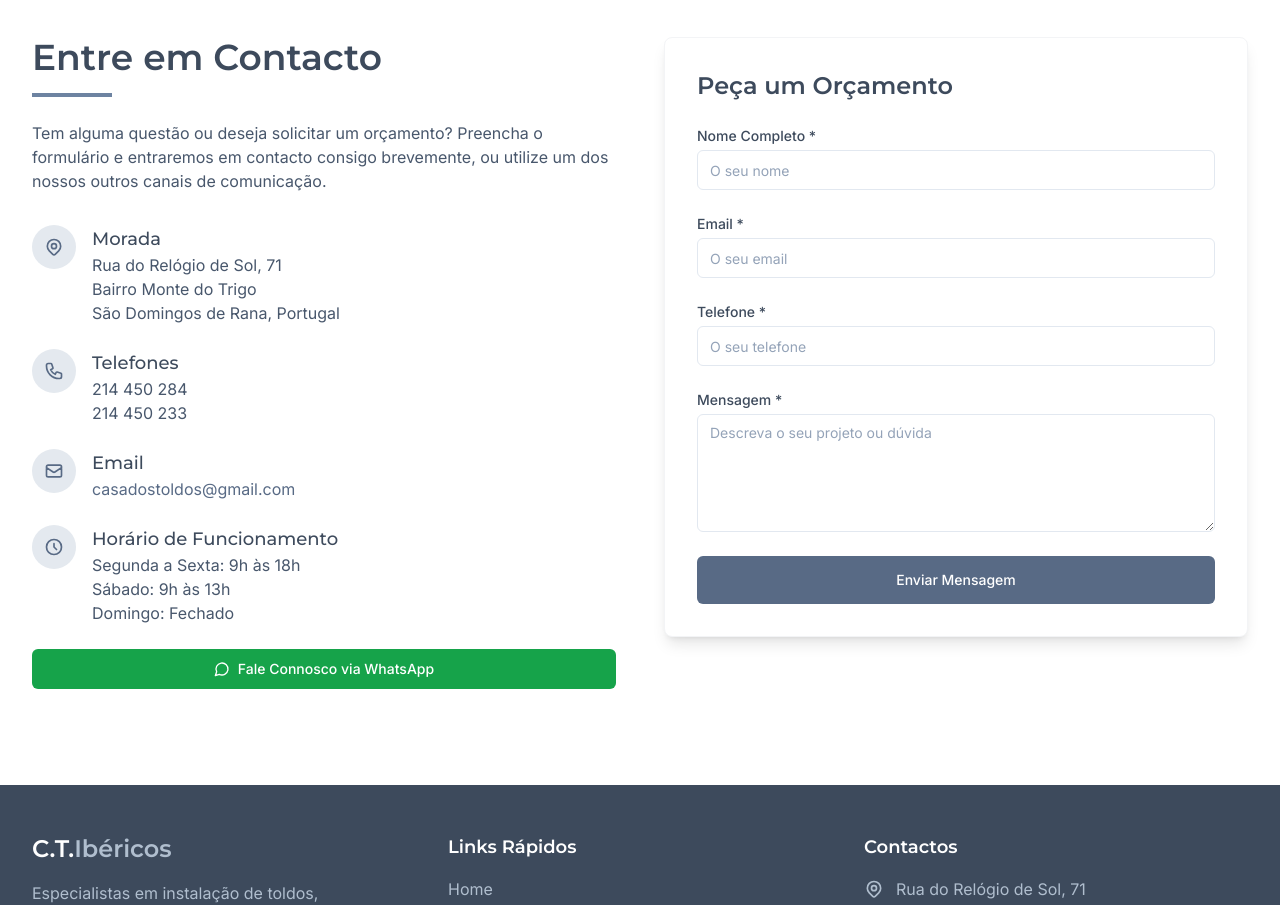
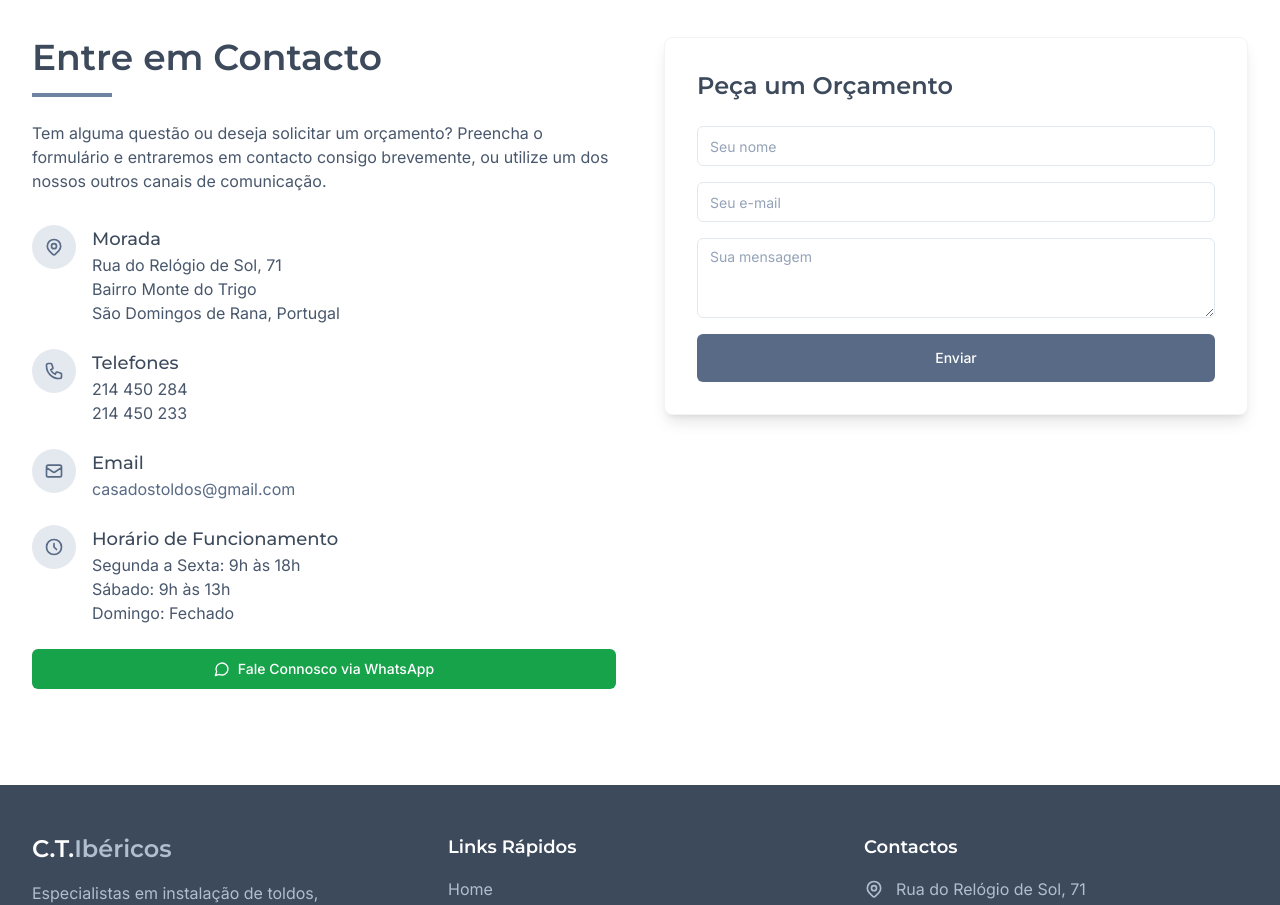
Before and after one commit to Filho18/ibericos-outdoor-spaces, a React (Vite) app: page / in a window 1280 px wide. Shown: the part 3260-4165 px from the top of the page. Built offline with nearby package versions, Linux system fonts and the light colour scheme.

Commit message:
Refactor: Replace contact form with FormSubmit
Replaced the contact form in `ContactSection.tsx` with a simplified version using FormSubmit. Removed all state management and related logic, and integrated the provided HTML form structure, preserving existing UI component styles.

```diff
--- a/src/components/ContactSection.tsx
+++ b/src/components/ContactSection.tsx
@@ -140,74 +140,13 @@ const ContactSection = () => {
             <div className="bg-white p-8 rounded-lg shadow-lg border border-gray-100">
               <h3 className="text-2xl font-semibold mb-6 text-iberico-800">Peça um Orçamento</h3>
 
-              <form
-                action="https://formsubmit.co/el/jegaso"
-                method="POST"
-                className="space-y-6"
-              >
+              <form action="https://formsubmit.co/el/jegaso" method="POST" className="space-y-4">
+                <input type="hidden" name="_next" value="https://meusite.com/sucesso" />
                 <input type="hidden" name="_captcha" value="false" />
-                <input type="hidden" name="_next" value="https://teusite.com/sucesso" />
-
-                <div>
-                  <label htmlFor="name" className="block text-sm font-medium text-iberico-800 mb-1">
-                    Nome Completo *
-                  </label>
-                  <Input
-                    id="name"
-                    name="name"
-                    placeholder="O seu nome"
-                    required
-                    className="w-full"
-                  />
-                </div>
-
-                <div>
-                  <label htmlFor="email" className="block text-sm font-medium text-iberico-800 mb-1">
-                    Email *
-                  </label>
-                  <Input
-                    id="email"
-                    name="email"
-                    type="email"
-                    placeholder="O seu email"
-                    required
-                    className="w-full"
-                  />
-                </div>
-
-                <div>
-                  <label htmlFor="phone" className="block text-sm font-medium text-iberico-800 mb-1">
-                    Telefone *
-                  </label>
-                  <Input
-                    id="phone"
-                    name="phone"
-                    placeholder="O seu telefone"
-                    required
-                    className="w-full"
-                  />
-                </div>
-
-                <div>
-                  <label htmlFor="message" className="block text-sm font-medium text-iberico-800 mb-1">
-                    Mensagem *
-                  </label>
-                  <Textarea
-                    id="message"
-                    name="message"
-                    placeholder="Descreva o seu projeto ou dúvida"
-                    required
-                    rows={5}
-                    className="w-full"
-                  />
-                </div>
-
-                <Button
-                  type="submit"
-                  className="w-full bg-iberico-600 hover:bg-iberico-700 text-white py-6"
-                >
-                  Enviar Mensagem
-                </Button>
+                <Input type="text" name="nome" placeholder="Seu nome" required />
+                <Input type="email" name="email" placeholder="Seu e-mail" required />
+                <Textarea name="mensagem" placeholder="Sua mensagem" required />
+                <Button type="submit" className="w-full bg-iberico-600 hover:bg-iberico-700 text-white py-6">Enviar</Button>
               </form>
             </div>
           </div>
```
